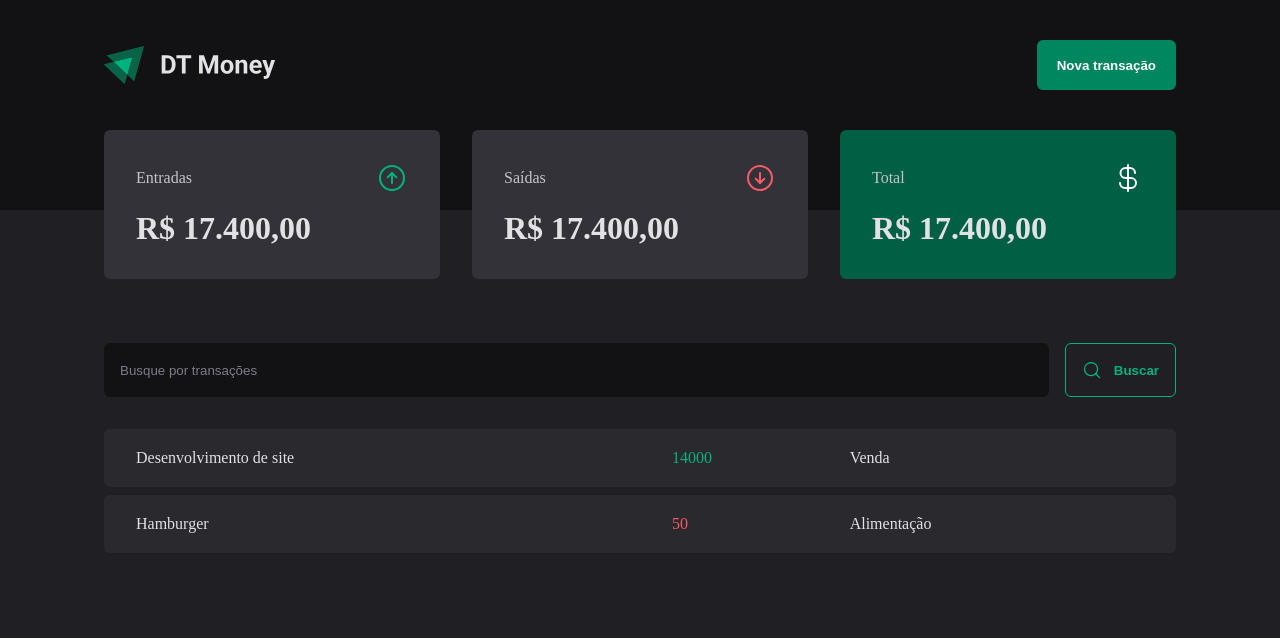
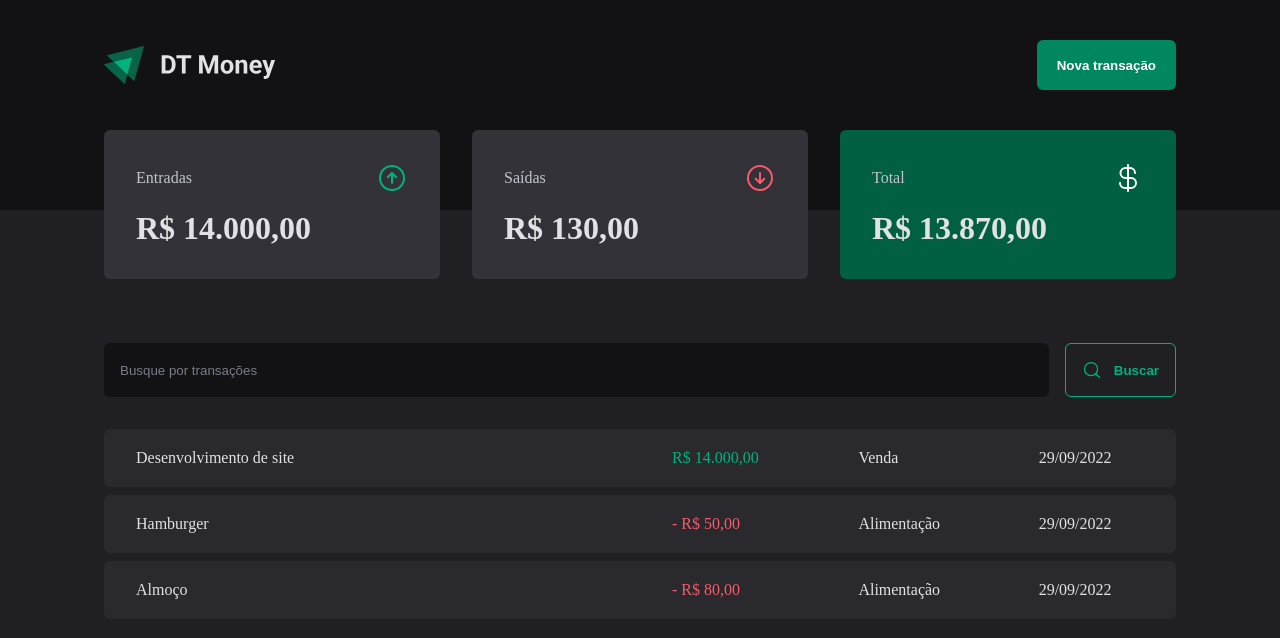
Before and after one commit to ThiagoPalhares77/money-counter, a React (Vite) app: page / in a window 1280 px wide. Shown: the top 638 px of the page. Built offline with nearby package versions, Linux system fonts and the light colour scheme; data requests are answered from the project's data file.

Commit message:
Feat: Summary components from api and styled

```diff
--- a/server.json
+++ b/server.json
@@ -15,6 +15,14 @@
       "category": "Alimentação",
       "price": 50,
       "createdAt": "2022-09-29T16:50:22.367Z"
+    },
+    {
+      "id": 3,
+      "description": "Almoço",
+      "type": "outcome",
+      "category": "Alimentação",
+      "price": 80,
+      "createdAt": "2022-09-29T17:51:02.367Z"
     }
   ]
 }
--- a/src/components/Summary/index.tsx
+++ b/src/components/Summary/index.tsx
@@ -1,7 +1,31 @@
 import { ArrowCircleDown, ArrowCircleUp, CurrencyDollar } from 'phosphor-react'
+import { useContext } from 'react'
+import { TransactionsContext } from '../../contexts/TransactionsContext'
+import { priceFormatter } from '../../utils/formatter'
 import { SummaryCard, SummaryContainer } from './styles'
 
 export function Summary() {
+  const { transactions } = useContext(TransactionsContext)
+
+  const summary = transactions.reduce(
+    (acc, transaction) => {
+      if (transaction.type === 'income') {
+        acc.income += transaction.price
+        acc.total += transaction.price
+      } else {
+        acc.outcome += transaction.price
+        acc.total -= transaction.price
+      }
+
+      return acc
+    },
+    {
+      income: 0,
+      outcome: 0,
+      total: 0
+    }
+  )
+
   return (
     <SummaryContainer>
       <SummaryCard>
@@ -10,7 +34,7 @@
           <ArrowCircleUp size={32} color="#00b37e" />
         </header>
 
-        <strong>R$ 17.400,00</strong>
+        <strong>{priceFormatter.format(summary.income)}</strong>
       </SummaryCard>
 
       <SummaryCard>
@@ -19,7 +43,7 @@
           <ArrowCircleDown size={32} color="#f75a68" />
         </header>
 
-        <strong>R$ 17.400,00</strong>
+        <strong>{priceFormatter.format(summary.outcome)}</strong>
       </SummaryCard>
 
       <SummaryCard variant="green">
@@ -28,7 +52,7 @@
           <CurrencyDollar size={32} color="#fff" />
         </header>
 
-        <strong>R$ 17.400,00</strong>
+        <strong>{priceFormatter.format(summary.total)}</strong>
       </SummaryCard>
     </SummaryContainer>
   )
--- a/src/contexts/TransactionsContext.tsx
+++ b/src/contexts/TransactionsContext.tsx
@@ -6,7 +6,7 @@
   type: 'income' | 'outcome'
   price: number
   category: string
-  createAt: string
+  createdAt: string
 }
 
 interface TransactionContextType {
--- a/src/pages/Transactions/index.tsx
+++ b/src/pages/Transactions/index.tsx
@@ -1,7 +1,8 @@
-import { useContext, useEffect, useState } from 'react'
+import { useContext } from 'react'
 import { Header } from '../../components/Header'
 import { Summary } from '../../components/Summary'
 import { TransactionsContext } from '../../contexts/TransactionsContext'
+import { dateFormatter, priceFormatter } from '../../utils/formatter'
 import { SeachForm } from './components/SeachForm'
 import {
   PriceHightLight,
@@ -26,11 +27,14 @@
                   <td width="50%">{transaction.description}</td>
                   <td>
                     <PriceHightLight variant={transaction.type}>
-                      {transaction.price}
+                      {transaction.type === 'outcome' && '- '}
+                      {priceFormatter.format(transaction.price)}
                     </PriceHightLight>
                   </td>
                   <td>{transaction.category}</td>
-                  <td>{transaction.createAt}</td>
+                  <td>
+                    {dateFormatter.format(new Date(transaction.createdAt))}
+                  </td>
                 </tr>
               )
             })}
--- /dev/null
+++ b/src/utils/formatter.ts
@@ -0,0 +1,6 @@
+export const dateFormatter = new Intl.DateTimeFormat('pt-BR');
+
+export const priceFormatter = new Intl.NumberFormat('pt-BR',{
+  style: 'currency',
+  currency: 'BRL',
+})
```
